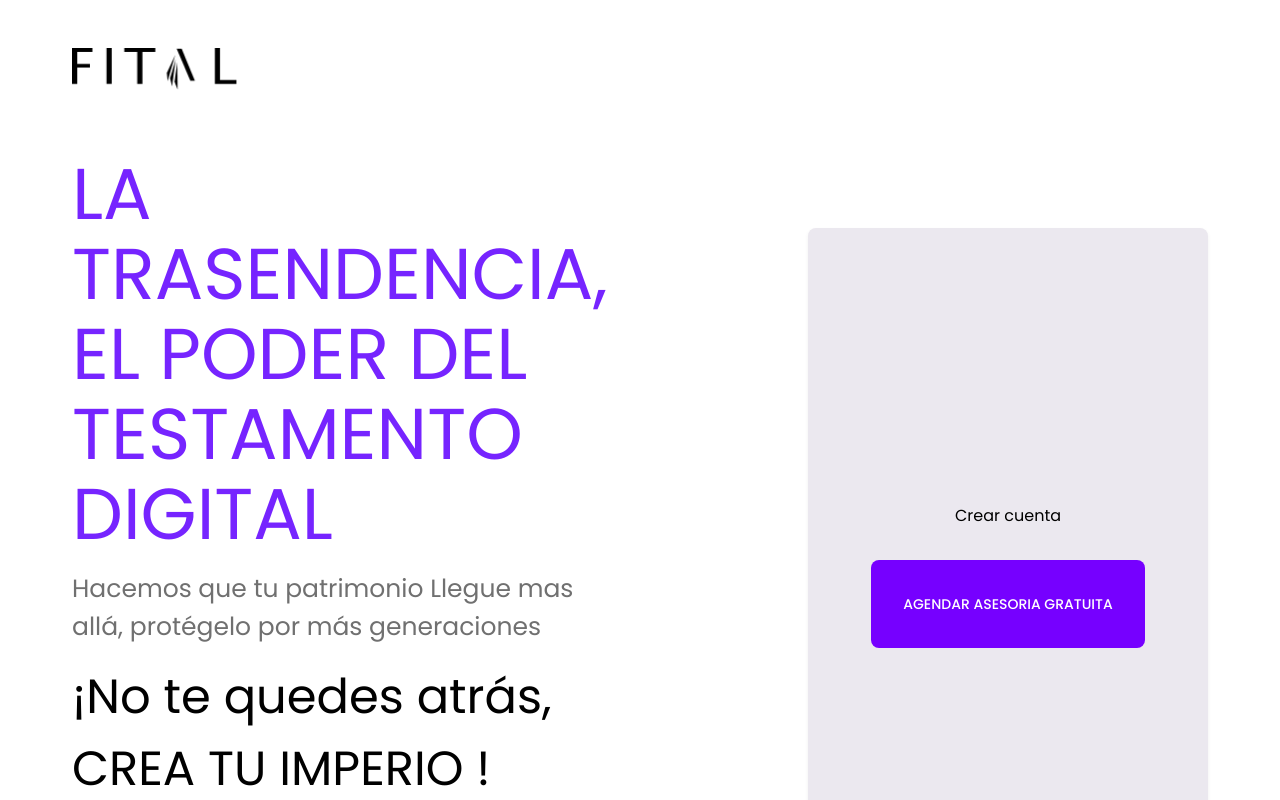
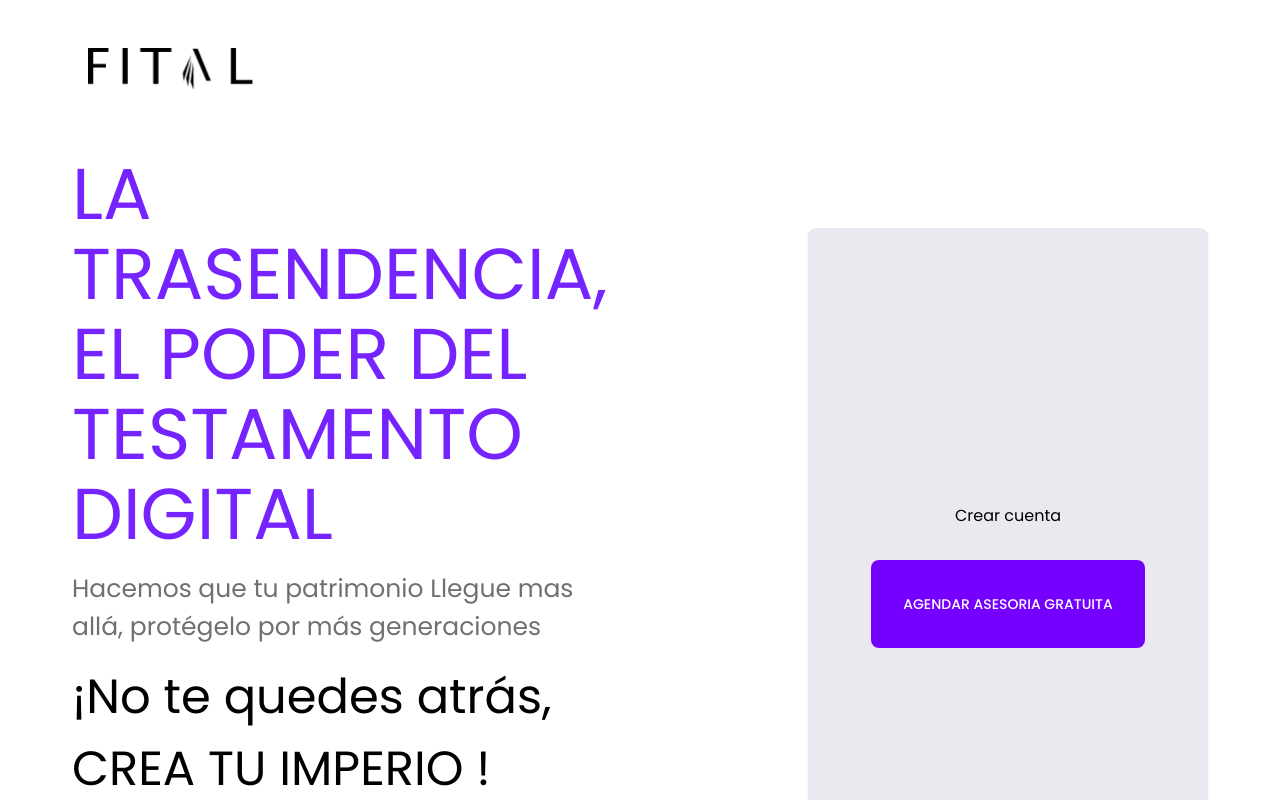
Before and after one commit to leonardomoralesgustavo/fital-new-landing, a Next.js app: page / in a window 1280 px wide. Shown: the top 800 px of the page. Built offline with nearby package versions, Linux system fonts and the light colour scheme.

Commit message:
update last commit

```diff
--- a/components/sections/HomePage/HomeHeader/HomeHeader.tsx
+++ b/components/sections/HomePage/HomeHeader/HomeHeader.tsx
@@ -10,7 +10,7 @@ export const HomeHeader = () => {
           src="/images/fitalLogo.png"
           width={"165px"}
           height={"42px"}
-          sx={{ mt: 5, ml: 8 }}
+          sx={{ mt: 5, ml: 10 }}
         />
       </Box>
       <Box
```
